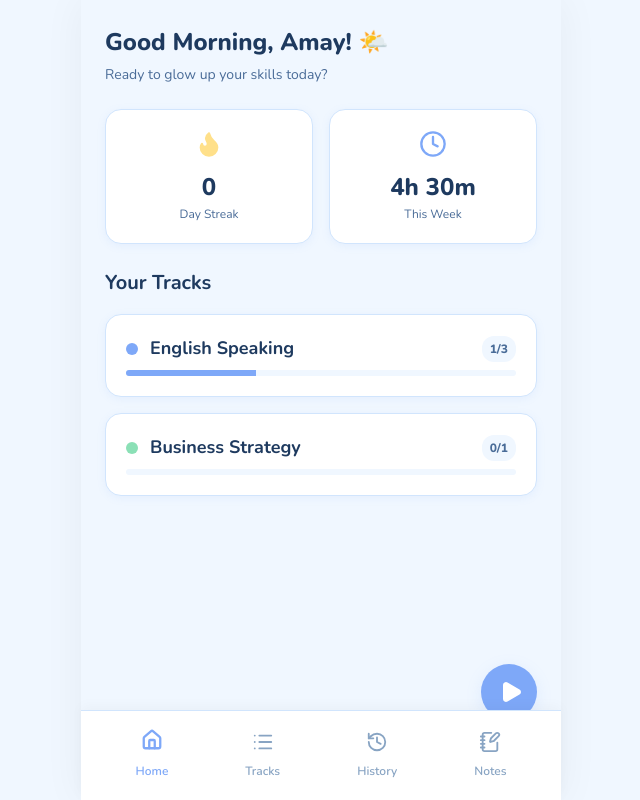
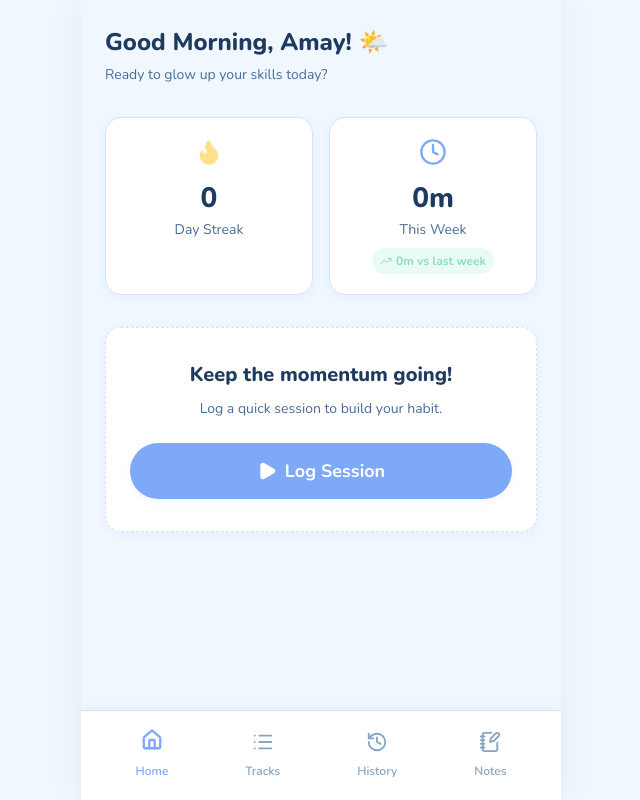
Before and after one commit to amay29/Glowtrack, a React (Vite) app: page / in a window 1280 px wide. Shown: the whole page, without its empty margins (319-959 px from the left). Built offline with nearby package versions, Linux system fonts and the light colour scheme.

Commit message:
feat: add notes CRUD and dashboard trend indicator

```diff
--- a/src/pages/Dashboard.jsx
+++ b/src/pages/Dashboard.jsx
@@ -1,21 +1,64 @@
 import React, { useState, useEffect } from 'react';
-import { useNavigate } from 'react-router-dom';
 import { motion } from 'framer-motion';
-import { Play, Flame, Clock } from 'lucide-react';
-import { getTracks, getUserStats } from '../lib/storage';
+import { Play, Flame, Clock, TrendingUp, TrendingDown } from 'lucide-react';
+import { getUserStats, getSessions } from '../lib/storage';
 import SessionLogModal from '../components/SessionLogModal';
 
 const Dashboard = () => {
-  const navigate = useNavigate();
-  const [tracks, setTracks] = useState([]);
   const [stats, setStats] = useState({ currentStreak: 0, lastStudyDate: null });
+  const [trend, setTrend] = useState({ thisWeekMins: 0, diff: 0, isUp: true });
   const [isModalOpen, setIsModalOpen] = useState(false);
 
   useEffect(() => {
-    const allTracks = getTracks();
-    setTracks(allTracks.filter(t => !t.isCompleted));
+    loadData();
+  }, []);
+
+  const loadData = () => {
     setStats(getUserStats());
-  }, []);
+    calculateTrend();
+  };
+
+  const calculateTrend = () => {
+    const sessions = getSessions();
+    const now = new Date();
+
+    // Calculate start of this week (Monday)
+    const thisWeekStart = new Date(now);
+    const day = thisWeekStart.getDay() || 7;
+    thisWeekStart.setDate(thisWeekStart.getDate() - day + 1);
+    thisWeekStart.setHours(0, 0, 0, 0);
+
+    // Calculate start of last week
+    const lastWeekStart = new Date(thisWeekStart);
+    lastWeekStart.setDate(lastWeekStart.getDate() - 7);
+
+    let thisWeekMins = 0;
+    let lastWeekMins = 0;
+
+    sessions.forEach(s => {
+      const d = new Date(s.date);
+      if (d >= thisWeekStart) {
+        thisWeekMins += s.durationMinutes;
+      } else if (d >= lastWeekStart && d < thisWeekStart) {
+        lastWeekMins += s.durationMinutes;
+      }
+    });
+
+    const diff = thisWeekMins - lastWeekMins;
+    setTrend({
+      thisWeekMins,
+      diff: Math.abs(diff),
+      isUp: diff >= 0
+    });
+  };
+
+  const formatMinutes = (totalMins) => {
+    const h = Math.floor(totalMins / 60);
+    const m = totalMins % 60;
+    if (h > 0 && m > 0) return `${h}h ${m}m`;
+    if (h > 0) return `${h}h`;
+    return `${m}m`;
+  };
 
   return (
     <motion.div
@@ -23,8 +66,9 @@ const Dashboard = () => {
       animate={{ opacity: 1, y: 0 }}
       exit={{ opacity: 0 }}
       transition={{ duration: 0.3 }}
+      style={{ paddingBottom: '2rem' }}
     >
-      <header className="page-header">
+      <header className="page-header" style={{ marginBottom: '2rem' }}>
         <div>
           <h1 className="page-title">Good Morning, Amay! 🌤️</h1>
           <p className="page-subtitle">Ready to glow up your skills today?</p>
@@ -32,78 +76,57 @@ const Dashboard = () => {
       </header>
 
       {/* Summary Cards */}
-      <div style={{ display: 'flex', gap: '1rem', marginBottom: '1.5rem' }}>
+      <div style={{ display: 'flex', gap: '1rem', marginBottom: '2rem' }}>
         <div className="card" style={{ flex: 1, display: 'flex', flexDirection: 'column', alignItems: 'center' }}>
           <div style={{ color: 'var(--warning-color)', marginBottom: '0.25rem' }}>
             <Flame size={28} fill="currentColor" />
           </div>
-          <h3 style={{ fontSize: '1.5rem', fontWeight: 800 }}>{stats.currentStreak}</h3>
-          <span style={{ fontSize: '0.75rem', color: 'var(--text-secondary)' }}>Day Streak</span>
+          <h3 style={{ fontSize: '1.75rem', fontWeight: 800 }}>{stats.currentStreak}</h3>
+          <span style={{ fontSize: '0.875rem', color: 'var(--text-secondary)' }}>Day Streak</span>
         </div>
 
-        <div className="card" style={{ flex: 1, display: 'flex', flexDirection: 'column', alignItems: 'center' }}>
+        <div className="card" style={{ flex: 1, display: 'flex', flexDirection: 'column', alignItems: 'center', justifyContent: 'center' }}>
           <div style={{ color: 'var(--accent-primary)', marginBottom: '0.25rem' }}>
             <Clock size={28} />
           </div>
-          <h3 style={{ fontSize: '1.5rem', fontWeight: 800 }}>4h 30m</h3>
-          <span style={{ fontSize: '0.75rem', color: 'var(--text-secondary)' }}>This Week</span>
+          <h3 style={{ fontSize: '1.75rem', fontWeight: 800 }}>{formatMinutes(trend.thisWeekMins)}</h3>
+          <span style={{ fontSize: '0.875rem', color: 'var(--text-secondary)', marginBottom: '0.5rem' }}>This Week</span>
+
+          {/* Trend Indicator */}
+          <div style={{
+            display: 'flex', alignItems: 'center', gap: '0.25rem',
+            fontSize: '0.75rem', fontWeight: 700,
+            color: trend.isUp ? 'var(--success-color)' : 'var(--error-color)',
+            backgroundColor: trend.isUp ? 'rgba(52, 211, 153, 0.1)' : 'rgba(248, 113, 113, 0.1)',
+            padding: '0.25rem 0.5rem', borderRadius: 'var(--radius-full)'
+          }}>
+            {trend.isUp ? <TrendingUp size={12} /> : <TrendingDown size={12} />}
+            <span>{formatMinutes(trend.diff)} vs last week</span>
+          </div>
         </div>
       </div>
 
-      {/* Your Tracks */}
-      <div style={{ marginBottom: '1rem', display: 'flex', justifyContent: 'space-between', alignItems: 'center' }}>
-        <h2 style={{ fontSize: '1.25rem', fontWeight: 700 }}>Your Tracks</h2>
+      {/* Main Focus / Quick Log CTA */}
+      <div className="card" style={{ textAlign: 'center', padding: '2rem 1.5rem', backgroundColor: 'var(--bg-secondary)', borderStyle: 'dashed' }}>
+        <h3 style={{ fontSize: '1.25rem', fontWeight: 800, marginBottom: '0.5rem' }}>Keep the momentum going!</h3>
+        <p style={{ color: 'var(--text-secondary)', fontSize: '0.875rem', marginBottom: '1.5rem' }}>
+          Log a quick session to build your habit.
+        </p>
+        <button
+          onClick={() => setIsModalOpen(true)}
+          className="btn-primary"
+          style={{ width: '100%', padding: '1rem', fontSize: '1.125rem', display: 'flex', alignItems: 'center', justifyContent: 'center', gap: '0.5rem' }}
+        >
+          <Play size={20} fill="currentColor" /> Log Session
+        </button>
       </div>
-
-      <div style={{ display: 'flex', flexDirection: 'column', gap: '1rem' }}>
-        {tracks.map((track) => (
-          <motion.div
-            key={track.id}
-            className="card"
-            whileHover={{ scale: 1.02 }}
-            whileTap={{ scale: 0.98 }}
-            onClick={() => navigate(`/track/${track.id}`)}
-            style={{ cursor: 'pointer' }}
-          >
-            <div style={{ display: 'flex', justifyContent: 'space-between', alignItems: 'center', marginBottom: '0.5rem' }}>
-              <div style={{ display: 'flex', alignItems: 'center', gap: '0.75rem' }}>
-                <div style={{
-                  width: '12px', height: '12px', borderRadius: '50%',
-                  backgroundColor: track.color || 'var(--accent-primary)'
-                }} />
-                <h3 style={{ fontWeight: 700, fontSize: '1.125rem' }}>{track.name}</h3>
-              </div>
-              <span style={{ fontSize: '0.75rem', fontWeight: 800, color: 'var(--text-secondary)', backgroundColor: 'var(--bg-primary)', padding: '0.25rem 0.5rem', borderRadius: 'var(--radius-sm)' }}>
-                {track.goals && track.goals.length > 0 ? `${track.goals.filter(g => g.completed).length}/${track.goals.length}` : '0/0'}
-              </span>
-            </div>
-
-            {/* Simple Progress Bar */}
-            <div style={{ width: '100%', height: '6px', backgroundColor: 'var(--bg-primary)', borderRadius: 'var(--radius-full)', overflow: 'hidden' }}>
-              <motion.div
-                initial={{ width: 0 }}
-                animate={{ width: track.goals && track.goals.length > 0 ? `${(track.goals.filter(g => g.completed).length / track.goals.length) * 100}%` : '0%' }}
-                transition={{ duration: 1, ease: "easeOut" }}
-                style={{ height: '100%', backgroundColor: track.color || 'var(--accent-primary)' }}
-              />
-            </div>
-          </motion.div>
-        ))}
-      </div>
-
-      {/* Floating Action Button */}
-      <button className="fab" onClick={() => setIsModalOpen(true)}>
-        <Play fill="currentColor" size={24} style={{ marginLeft: '4px' }} />
-      </button>
 
       <SessionLogModal
         isOpen={isModalOpen}
         onClose={() => {
           setIsModalOpen(false);
-          // Refresh stats
-          setStats(getUserStats());
+          loadData();
         }}
-        tracks={tracks}
       />
 
     </motion.div>
--- a/src/pages/TrackDetail.jsx
+++ b/src/pages/TrackDetail.jsx
@@ -162,20 +162,19 @@ const TrackDetail = () => {
     }
   };
 
-  if (!track) return null;
-
-  // Check if all goals are completed
-  const hasGoals = track.goals && track.goals.length > 0;
+  const hasGoals = track?.goals && track.goals.length > 0;
   const isAllGoalsCompleted = hasGoals && track.goals.every(g => g.completed);
 
   useEffect(() => {
-    if (isAllGoalsCompleted && !track.isCompleted) {
+    if (track && isAllGoalsCompleted && !track.isCompleted) {
       const timer = setTimeout(() => {
         handleMoveToHistory();
-      }, 1500); // 1.5 seconds delay for celebration
+      }, 1500);
       return () => clearTimeout(timer);
     }
-  }, [isAllGoalsCompleted, track.isCompleted]);
+  }, [track, isAllGoalsCompleted]);
+
+  if (!track) return null;
 
   return (
     <motion.div
@@ -207,6 +206,7 @@ const TrackDetail = () => {
       <AnimatePresence>
         {isAllGoalsCompleted && !track.isCompleted && (
           <motion.div
+            key="completion-banner"
             initial={{ scale: 0.9, opacity: 0, y: 10, height: 0 }}
             animate={{ scale: 1, opacity: 1, y: 0, height: 'auto' }}
             exit={{ scale: 0.9, opacity: 0, height: 0 }}
```
Also changed, not shown: src/pages/Notes.jsx (+153 -47 lines), src/lib/storage.js.
